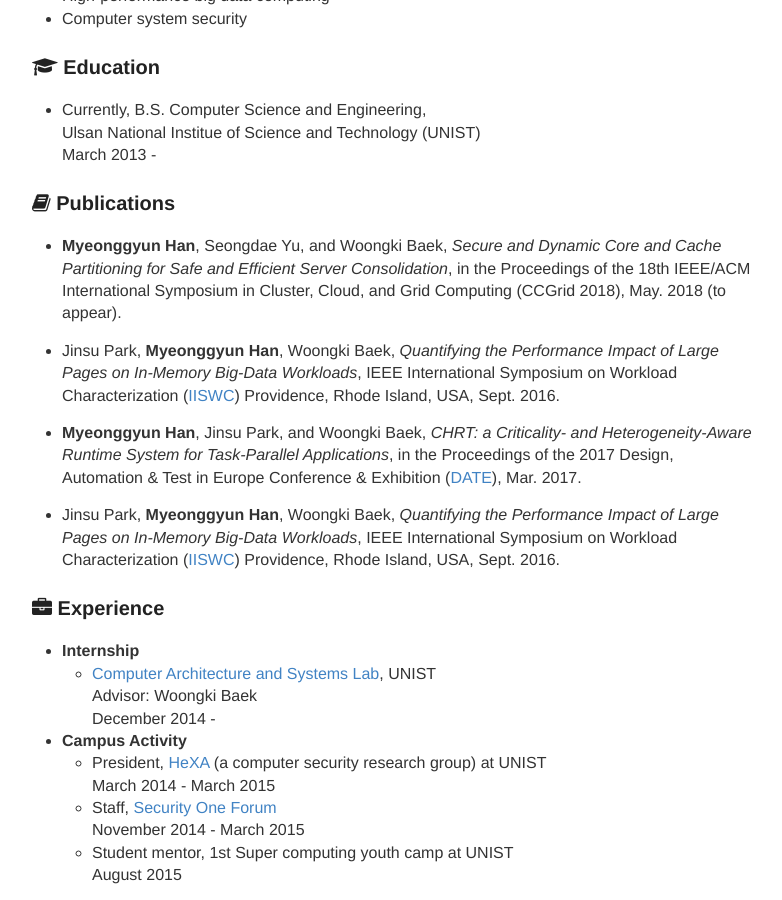
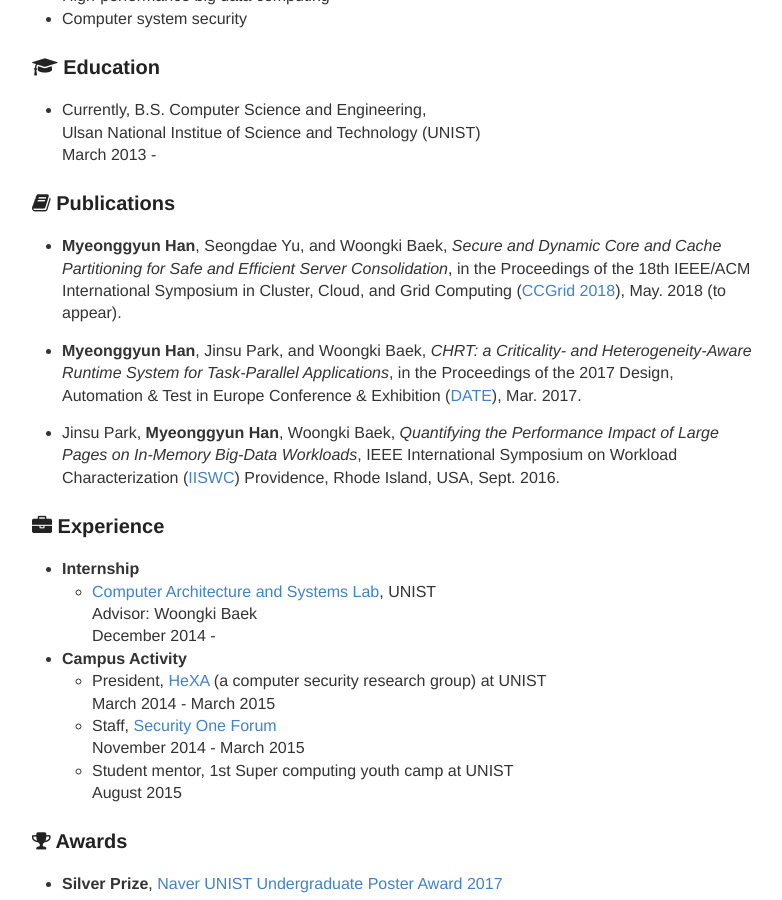
Before and after one commit to myeonggyunhan/myeonggyunhan.github.io, a Jekyll site: the page built from _posts/2018-01-30-Profile.md, in a window 1280 px wide and 900 px high, scrolled down 440 px. Shown: the whole window, without its empty margins (248-1030 px from the left). Built offline with Jekyll 4.4.1, drawn with Linux system fonts in a browser that asks for light colours; nearby versions of some CDN libraries.

Commit message:
Fix typos

```diff
--- a/_posts/2018-01-30-Profile.md
+++ b/_posts/2018-01-30-Profile.md
@@ -19,9 +19,8 @@
     March 2013 -
 
 ### <i class="fa fa-book"></i> Publications
-  - **Myeonggyun Han**, Seongdae Yu, and Woongki Baek, *Secure and Dynamic Core and Cache Partitioning for Safe and Efficient Server Consolidation*, in the Proceedings of the 18th IEEE/ACM International Symposium in Cluster, Cloud, and Grid Computing (CCGrid 2018), May. 2018 (to appear).
+  - **Myeonggyun Han**, Seongdae Yu, and Woongki Baek, *Secure and Dynamic Core and Cache Partitioning for Safe and Efficient Server Consolidation*, in the Proceedings of the 18th IEEE/ACM International Symposium in Cluster, Cloud, and Grid Computing ([CCGrid 2018](https://ccgrid2018.seas.gwu.edu/)), May. 2018 (to appear).
 
-  - Jinsu Park, **Myeonggyun Han**, Woongki Baek, *Quantifying the Performance Impact of Large Pages on In-Memory Big-Data Workloads*, IEEE International Symposium on Workload Characterization ([IISWC](http://www.iiswc.org/iiswc2016/index.html)) Providence, Rhode Island, USA, Sept. 2016.
   - **Myeonggyun Han**, Jinsu Park, and Woongki Baek, *CHRT: a Criticality- and Heterogeneity-Aware Runtime System for Task-Parallel Applications*, in the Proceedings of the 2017 Design, Automation & Test in Europe Conference & Exhibition ([DATE](https://www.date-conference.com/date17/)), Mar. 2017.
 
   - Jinsu Park, **Myeonggyun Han**, Woongki Baek, *Quantifying the Performance Impact of Large Pages on In-Memory Big-Data Workloads*, IEEE International Symposium on Workload Characterization ([IISWC](http://www.iiswc.org/iiswc2016/index.html)) Providence, Rhode Island, USA, Sept. 2016.
```
Also changed, not shown: 4 other files.
